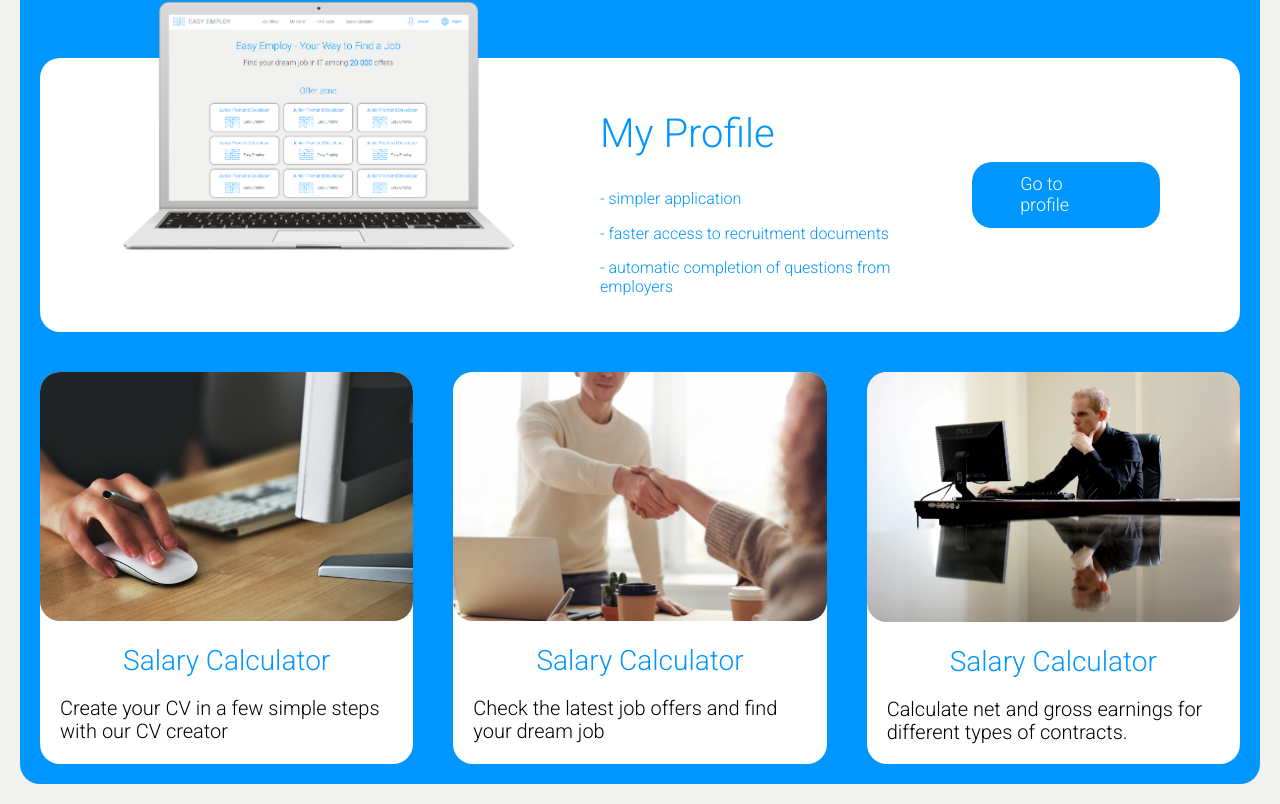
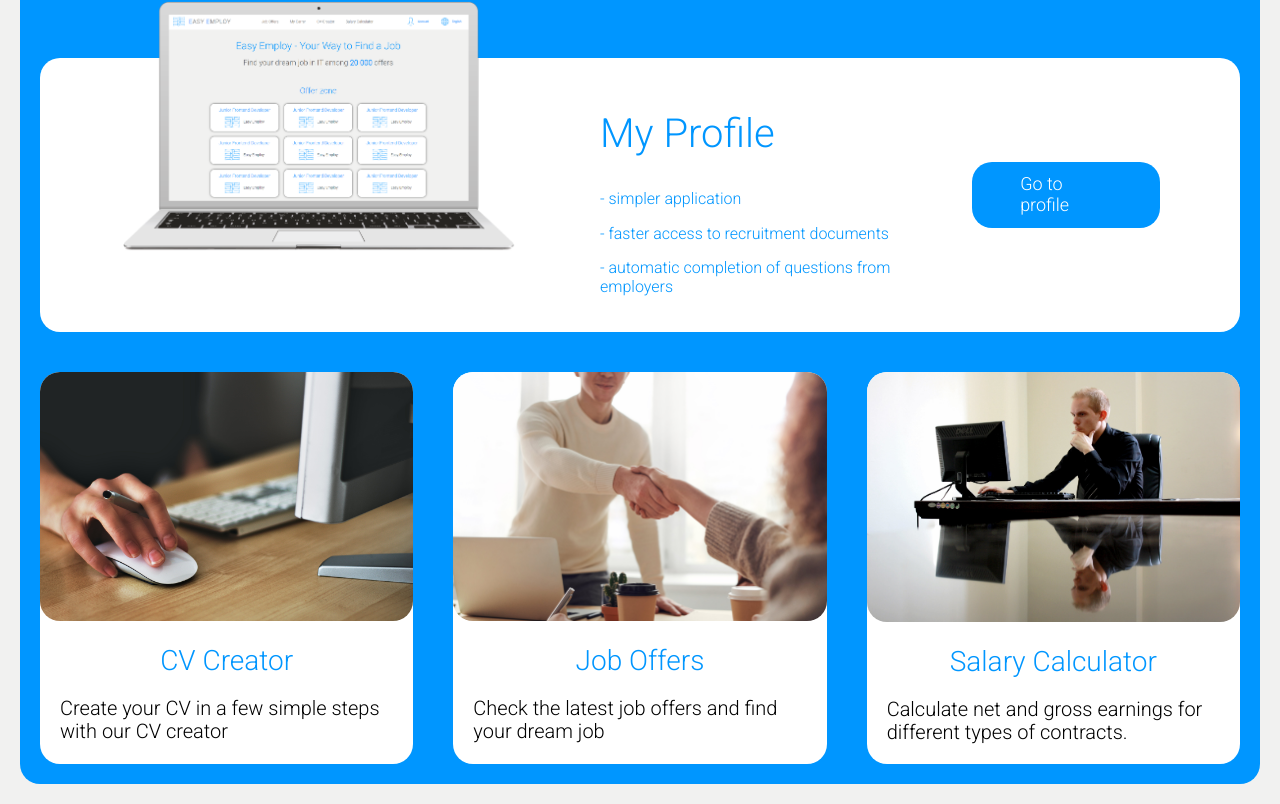
Before and after one commit to mizdebski77/Easy-Employ, a React (Create React App) app: page /Home in a window 1280 px wide. Shown: the part 1278-2082 px from the top of the page. Built offline with nearby package versions, Linux system fonts and the light colour scheme.

Commit message:
Titles in tiles changed

```diff
--- a/src/features/Home/CarrerSection/carrerSection.tsx
+++ b/src/features/Home/CarrerSection/carrerSection.tsx
@@ -27,7 +27,7 @@ export const CarrerSection = () => {
                 <CarrerTile>
                     <CarrerImg src={cv} />
                     <TextContainer>
-                        <TileTitle>Salary Calculator</TileTitle>
+                        <TileTitle>CV Creator</TileTitle>
                         <TileSpan>Create your CV in a few simple steps with our CV creator</TileSpan>
                     </TextContainer>
                 </CarrerTile>
@@ -35,7 +35,7 @@ export const CarrerSection = () => {
                 <CarrerTile>
                     <CarrerImg src={offers} />
                     <TextContainer>
-                        <TileTitle>Salary Calculator</TileTitle>
+                        <TileTitle>Job Offers</TileTitle>
                         <TileSpan>Check the latest job offers and find your dream job</TileSpan>
                     </TextContainer>
                 </CarrerTile>
```
